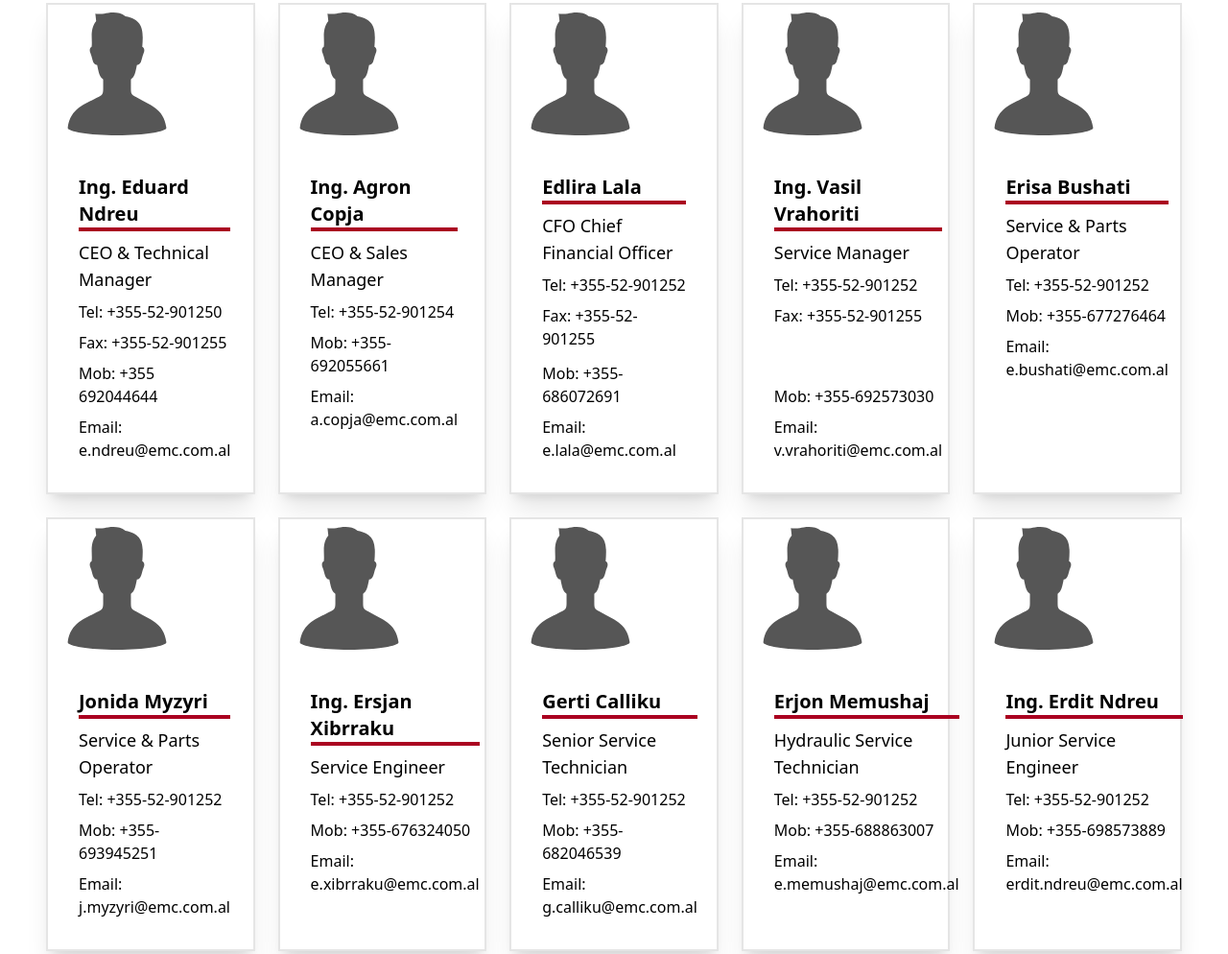
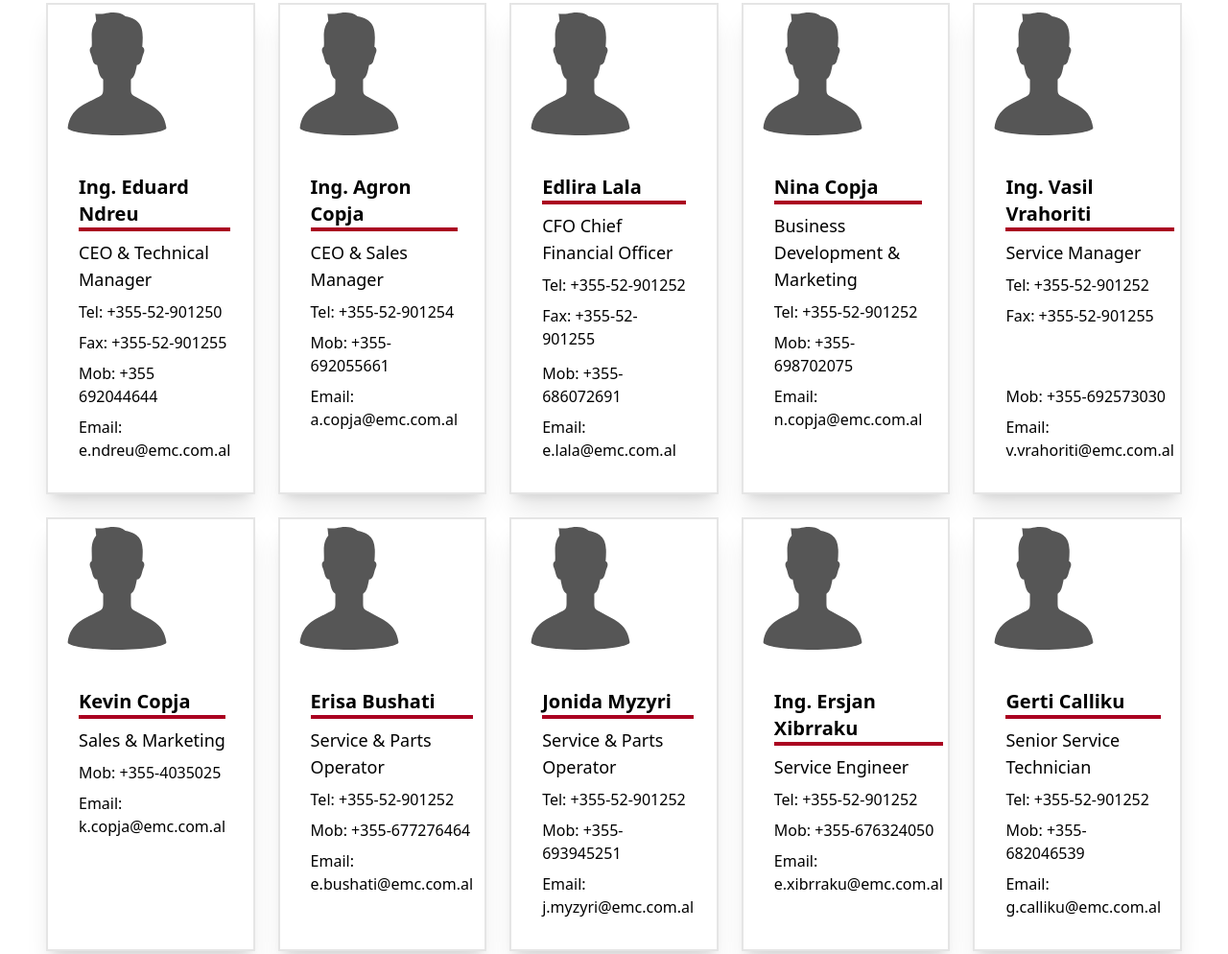
Before and after one commit to KrijoWeb/ecm-al, an Astro site: page /contact in a window 1280 px wide. Shown: the part 445-1439 px from the top of the page at 96% size. Built offline with nearby package versions, Linux system fonts and the light colour scheme; Astro itself is replaced by a stand-in of ours.

Commit message:
fix: ks contacts

```diff
--- a/src/components/ContactCard.tsx
+++ b/src/components/ContactCard.tsx
@@ -17,13 +17,13 @@ export const ContactCard = (props: Props) => {
         {props.name}</span
       >
       <span class="text-lg">{props.title}</span>
-      <a class="font-thin" href={`tel:${props.tel.trim().replaceAll("-", "")}`}
+      {props.tel ? <a class="font-thin" href={`tel:${props.tel.trim().replaceAll("-", "")}`}
       >Tel: {props.tel}</a
-      >
+      > : null}
       {props.fax ? <p class="font-thin">Fax: {props.fax}</p> : null}
-      <a class="font-thin" href={`tel:${props.mobile.trim().replaceAll("-", "")}`}>
+      {props.mobile ? <a class="font-thin" href={`tel:${props.mobile.trim().replaceAll("-", "")}`}>
         Mob: {props.mobile}
-      </a>
+      </a> : null}
       <a class="font-thin" href={`mailto:${props.email}`}>Email: {props.email}</a>
     </div>
   </div>)
--- a/src/constants/contacts.ts
+++ b/src/constants/contacts.ts
@@ -23,6 +23,13 @@ export const alContacts = [
     email: "e.lala@emc.com.al",
   },
   {
+    name: "Nina Copja",
+    title: "Business Development & Marketing",
+    tel: "+355-52-901252",
+    mobile: "+355-698702075",
+    email: "n.copja@emc.com.al"
+  },
+  {
     name: "Ing. Vasil Vrahoriti",
     title: "Service Manager",
     tel: "+355-52-901252",
@@ -30,6 +37,13 @@ export const alContacts = [
     mobile: "+355-692573030",
     email: "v.vrahoriti@emc.com.al",
   },
+
+    {
+    name: "Kevin Copja",
+    title: "Sales & Marketing",
+    mobile: "+355-4035025",
+    email: "k.copja@emc.com.al"
+    },
   {
     name: "Erisa Bushati",
     title: "Service & Parts Operator",
@@ -67,41 +81,83 @@ export const alContacts = [
   },
   {
     name: "Ing. Erdit Ndreu",
-    title: "Junior Service Engineer",
+    title: "Service Engineer",
     tel: "+355-52-901252",
     mobile: "+355-698573889",
     email: "erdit.ndreu@emc.com.al ",
   },
   {
     name: "Ing. Adolfi Doda",
-    title: "Junior Service Engineer",
+    title: "Service Engineer",
     tel: "+355-52-901252",
     mobile: "+355-695504713",
     email: "a.doda@emc.com.al",
   },
   {
     name: "Ing. Besjan Halilaj",
-    title: "Junior Service Engineer",
+    title: "Service Engineer",
     tel: "+355-52-901252",
     mobile: "+355-695779860",
     email: " b.halilaj@emc.com.al",
   },
 ];
 
+
 export const ksContacts = [
   {
-    name: "John Doe",
-    title: "Sth",
-    tel: "+355-52-901250",
-    fax: "+355-52-901255",
+    name: "Ing. Agron Copja",
+    title: "COE & Sales Manager",
+    tel: "",
+    fax: "",
+    mobile: "+383 49400717",
+    email: "a.copja@emc.com.al",
+  },
+  {
+    name: "Ing. Eduard Nderu",
+    title: "Technical Manager",
+    tel: "",
+    fax: "",
     mobile: "+355 692044644",
     email: "e.ndreu@emc.com.al",
   },
   {
-    name: "Jane Doe",
-    title: "CEO & Sales Manager",
-    tel: "+355-52-901254",
-    mobile: "+355-692055661",
-    email: "a.copja@emc.com.al",
-  }
+    name: "Nina Copja",
+    title: "Business Development & Marketing",
+    tel: "",
+    fax: "",
+    mobile: "+355 698702075",
+    email: "n.copja@emc.com.al",
+  },
+  {
+    name: "Fjolla Ramaj",
+    title: "Sales & Service Operator",
+    tel: "",
+    fax: "",
+    mobile: "+386 49713382",
+    email: "f.ramaj@emc.com.al",
+  },
+  {
+    name: "Ing. Erdit Ndreu",
+    title: "Service Engineer",
+    tel: "",
+    fax: "",
+    mobile: "+355 8573889",
+    email: "erdit.ndreu@emc.com.al",
+  },
+  {
+    name: "Ismail Mehmeti",
+    title: "Service Technician",
+    tel: "",
+    fax: "",
+    mobile: "+383 49761265",
+    email: "",
+  },
+  {
+    name: "Ing. Ermal Lushi",
+    title: "Junior Service Engineer",
+    tel: "",
+    fax: "",
+    mobile: "+383 45976848",
+    email: "e.lushi@emc.com.al",
+  },
 ];
--- a/src/pages/contact.astro
+++ b/src/pages/contact.astro
@@ -9,5 +9,5 @@ import { ContactGrid } from "../components/ContactGrid.tsx";
   img="/img/about_cover.webp"
   bgPosition="center"
 >
-  <ContactGrid client:only />
+  <ContactGrid client:load />
 </Layout>
```
Also changed, not shown: 1 other file.
